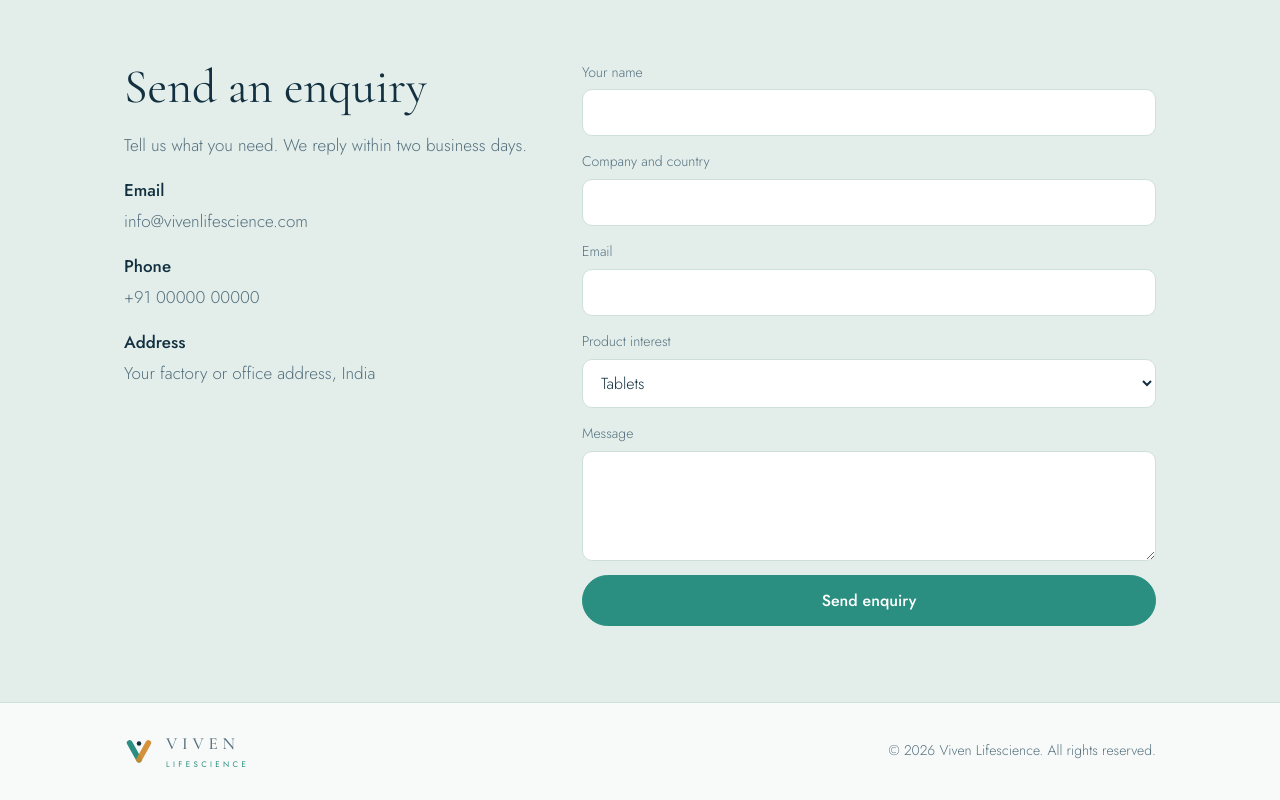
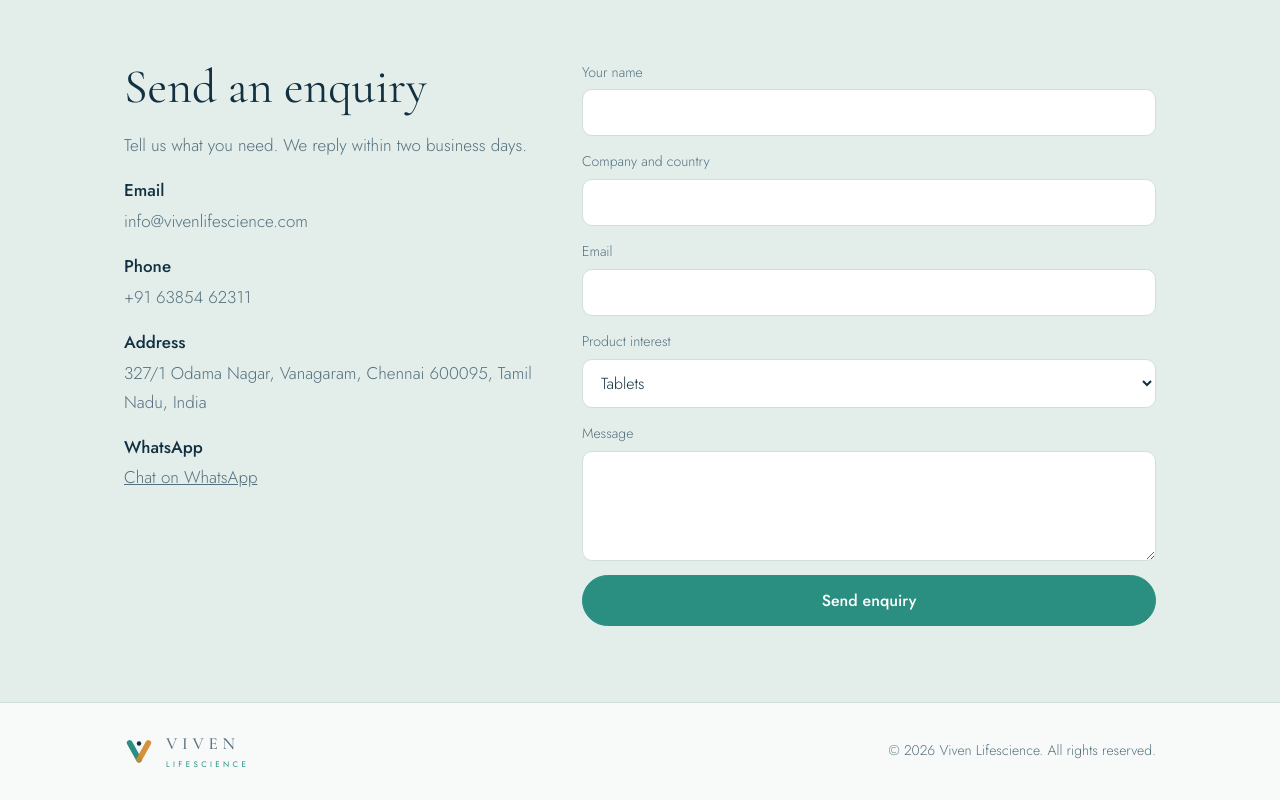
Before and after one commit to saidroid121-collab/saidroid121-collab.github.io, a plain HTML site: page index.html in a window 1280 px wide. Shown: the part 2800-3600 px from the top of the page. Drawn offline with nearby package versions, Linux system fonts and the light colour scheme.

Commit message:
Add files via upload

```diff
--- a/index.html
+++ b/index.html
@@ -138,8 +138,9 @@ footer .brand svg{width:30px;height:30px}footer .wm b{font-size:17px}footer .wm
 <p style="color:var(--mute)">Tell us what you need. We reply within two business days.</p>
 <dl class="info" style="margin:0">
 <dt>Email</dt><dd>info@vivenlifescience.com</dd>
-<dt>Phone</dt><dd>+91 00000 00000</dd>
-<dt>Address</dt><dd>Your factory or office address, India</dd>
+<dt>Phone</dt><dd>+91 63854 62311</dd>
+<dt>Address</dt><dd>327/1 Odama Nagar, Vanagaram, Chennai 600095, Tamil Nadu, India</dd>
+<dt>WhatsApp</dt><dd><a href="https://wa.me/916385462311">Chat on WhatsApp</a></dd>
 </dl>
 </div>
 <form id="f">
```
